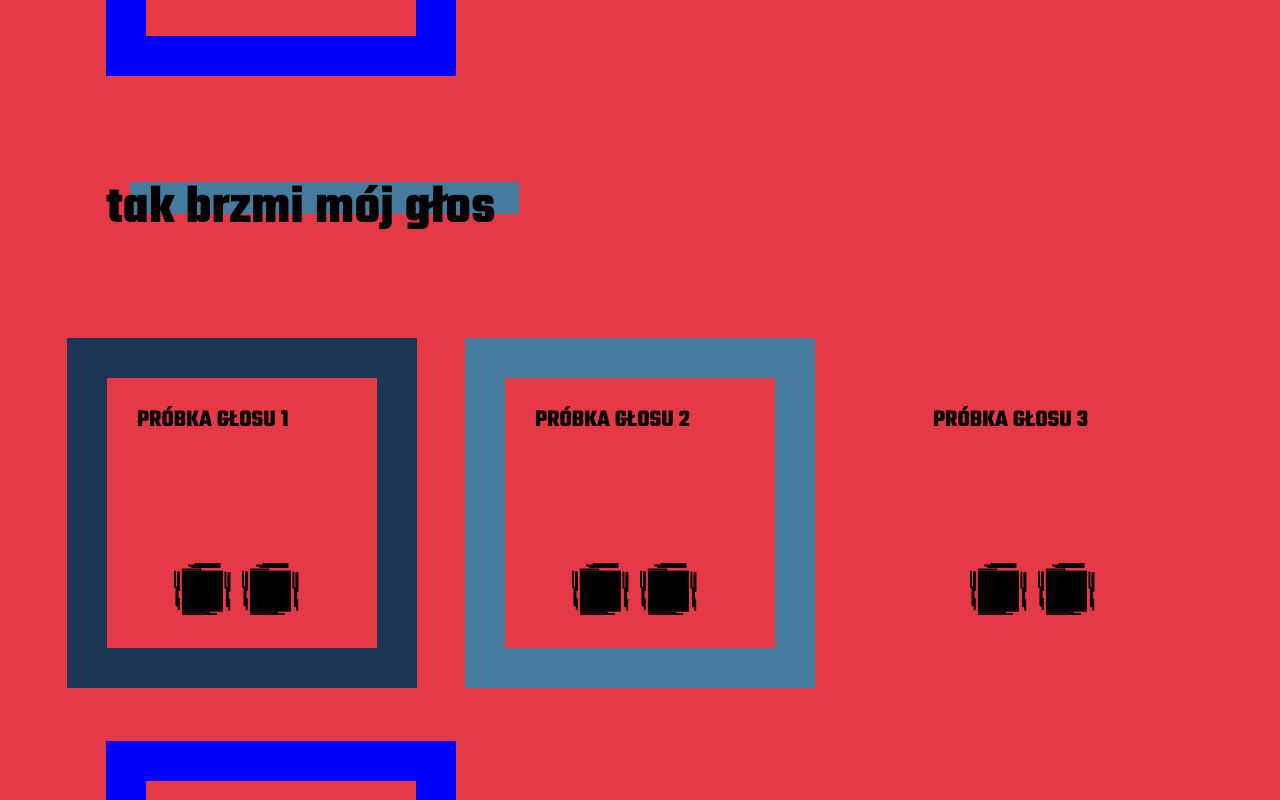
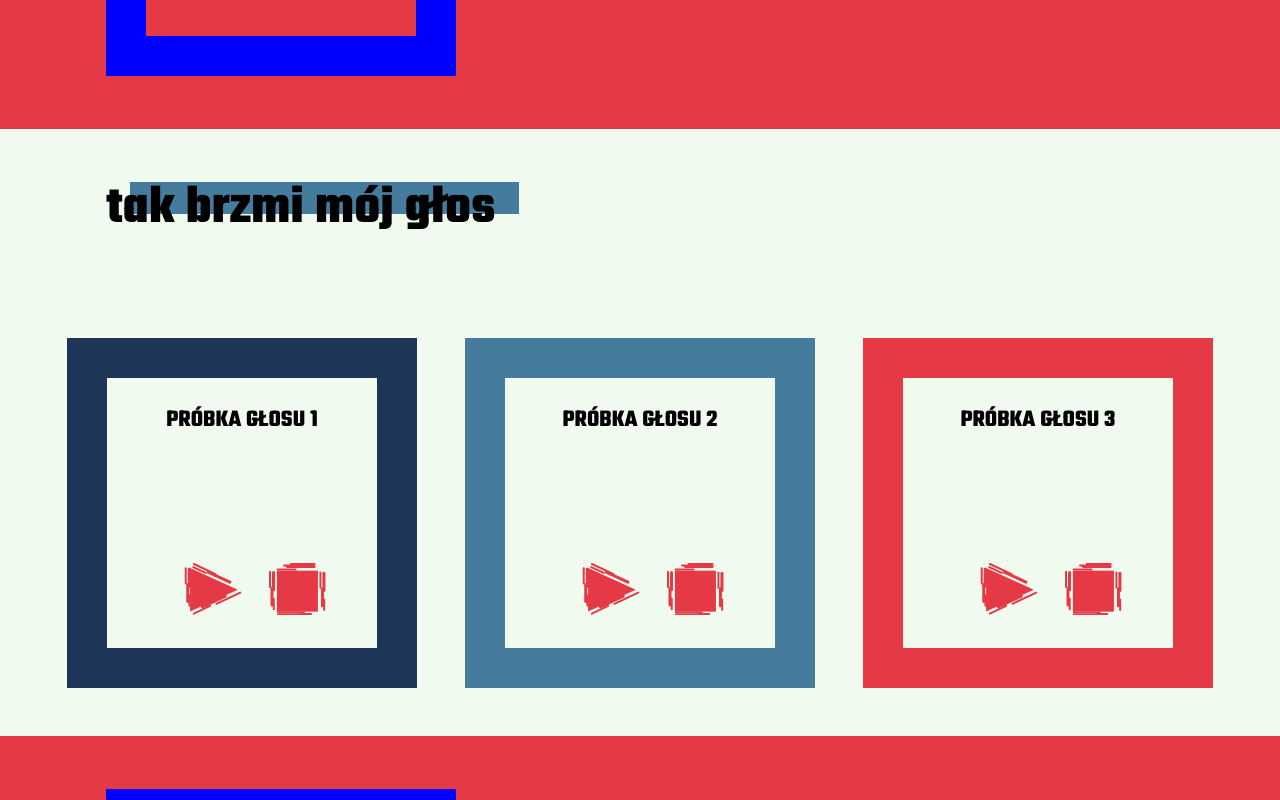
Before and after one commit to rodzinnie/adekwatnie, a React (Vite) app: page / in a window 1280 px wide. Shown: the part 2200-3000 px from the top of the page. Built offline with nearby package versions, Linux system fonts and the light colour scheme.

Commit message:
Fix voice record section

```diff
--- a/src/components/common/Tile/index.module.scss
+++ b/src/components/common/Tile/index.module.scss
@@ -7,6 +7,7 @@
   display: flex;
   flex-direction: column;
   justify-content: space-between;
+  align-items: center;
   border: 40px solid blue;
   font-family: $main-font-heading;
   text-transform: uppercase;
@@ -36,7 +37,9 @@
 
 .buttons {
   display: flex;
-  justify-content: center;
+  justify-content: space-between;
+  gap: 20%;
+  width: fit-content;
 }
 
 @media (max-width: $xl) {
--- a/src/components/common/TilesContainer/index.jsx
+++ b/src/components/common/TilesContainer/index.jsx
@@ -1,9 +1,10 @@
+import clsx from 'clsx'
 import styles from './index.module.scss'
 import { Tile } from '../'
 
-function TilesContainer({ list, heading }) {
+function TilesContainer({ list, heading, className }) {
   return (
-    <div className={styles.root}>
+    <div className={clsx(styles.root, className)}>
       {heading}
       <div className={styles.tilesSection}>
         {list.map((listItem, i) => {
--- /dev/null
+++ b/src/components/common/VoiceRecords/index.jsx
@@ -0,0 +1,21 @@
+import TilesContainer from '../TilesContainer/index'
+import Heading from '../Heading'
+import styles from './index.module.scss'
+
+const VoiceRecords = ({ list }) => {
+  return (
+    <section className={styles.root}>
+      <TilesContainer
+        className={styles.tilesContainer}
+        list={list}
+        heading={
+          <Heading variant='bgLightBlue'>
+            <h3>tak brzmi mój głos</h3>
+          </Heading>
+        }
+      />
+    </section>
+  )
+}
+
+export default VoiceRecords
--- /dev/null
+++ b/src/components/common/VoiceRecords/index.module.scss
@@ -0,0 +1,11 @@
+@import '../../../settings';
+
+.root {
+  background-color: $lightBackground;
+  display: flex;
+  justify-content: center;
+}
+
+.tilesContainer {
+  max-width: 1300px;
+}
--- a/src/components/layout/About/index.jsx
+++ b/src/components/layout/About/index.jsx
@@ -1,31 +1,40 @@
 import { Carousel, Container, Heading, TilesContainer } from '../../common'
 import styles from './index.module.scss'
+import VoiceRecords from '../../common/VoiceRecords/index'
 const list = [
   {
     title: 'Próbka Głosu 1',
-    buttons: ['play', 'stop'],
+    buttons: [
+      { name: 'play', fill: '#e63946' },
+      { name: 'stop', fill: '#e63946' },
+    ],
     variant: 'darkBlue',
-    fill: '#1d3557',
   },
   {
     title: 'Próbka Głosu 2',
-    buttons: ['play', 'stop'],
+    buttons: [
+      { name: 'play', fill: '#e63946' },
+      { name: 'stop', fill: '#e63946' },
+    ],
     variant: 'lightBlue',
-    fill: '#457b9d',
   },
   {
     title: 'Próbka Głosu 3',
-    buttons: ['play', 'stop'],
+    buttons: [
+      { name: 'play', fill: '#e63946' },
+      { name: 'stop', fill: '#e63946' },
+    ],
     variant: 'red',
-    fill: '#e63946',
   },
 ]
+
 const testimonials = [
   'Obejrzałam ten film, ale powiem, że bez szczególnych emocji. Nic mnie w tym filmie zbytnio nie poruszyło. Jedynym pozytywem dla mnie jest bardzo dobrze zrobiona i przeczytana audiodeskrypcja, bo bez niej chyba nie dotrwałabym do końca filmu (H.U., recenzja filmu Śniegu już nigdy nie będzie)',
   'Audiodeskrypcja sporządzona i przeczytana na najwyższym poziomie. Brawo (U.N., recenzja filmu Śniegu już nigdy nie będzie)',
   'W jak widoki – są piękne, co znakomicie oddała bardzo dobra audiodeskrypcja (E.G., recenzja filmu Psie pazury)',
   'Jeśli mowa o postaciach, to Phil od początku filmu wydawał mi się zły – czy tego chciała autorka, żebyśmy patrzyli ze złością na tego kowboja i myśleli „on coś kombinuje coś złego?. Dużo dawała też barwna, a jednocześnie informująca o przebiegu akcji audiodeskrypcja…” (J.M., recenzja filmu Psie pazury)',
 ]
+
 function About() {
   return (
     <section id='about' className={styles.root}>
@@ -43,14 +52,7 @@ function About() {
           czytaniem audiodeskrypcji na żywo oraz nagrywaniem.
         </p>
       </Container>
-      <TilesContainer
-        list={list}
-        heading={
-          <Heading variant='bgLightBlue'>
-            <h3>tak brzmi mój głos</h3>
-          </Heading>
-        }
-      />
+      <VoiceRecords list={list} />
       <section>
         <Container>
           <Heading variant='bgRed'>
--- a/src/components/layout/About/index.module.css
+++ b/src/components/layout/About/index.module.css
@@ -1,5 +1,5 @@
 /* FONTS */
-@import url("https://fonts.googleapis.com/css2?family=Oswald:wght@200;300;400;500;600;700&family=Teko:wght@300;400;500;600;700&display=swap");
+@import url('https://fonts.googleapis.com/css2?family=Oswald:wght@200;300;400;500;600;700&family=Teko:wght@300;400;500;600;700&display=swap');
 /* FONT COLORS */
 /* BACKGROUND COLORS */
 /* HEIGHTS */
@@ -9,23 +9,25 @@
 *   for multiples use calc($var*[const])
 */
 .lightBackground {
-  background-color: #D9D9D9;
+  background-color: #d9d9d9;
 }
 
-.paraLeft, .paraRight {
+.paraLeft,
+.paraRight {
   padding: 20px;
   position: relative;
   width: 60%;
   margin: 40px 0;
-  font-family: "Oswald", sans-serif;
+  font-family: 'Oswald', sans-serif;
   line-height: 150%;
   font-size: 25px;
   z-index: 1;
 }
-.paraLeft::before, .paraRight::before {
+.paraLeft::before,
+.paraRight::before {
   z-index: -2;
   position: absolute;
-  content: "";
+  content: '';
   left: 0;
   top: 0;
   width: 100%;
@@ -37,23 +39,23 @@
   margin-right: 40%;
 }
 .paraLeft::before {
-  background-color: #457B9D;
+  background-color: #457b9d;
 }
 
 .paraRight {
   margin-left: 40%;
 }
 .paraRight::before {
-  background-color: #1D3557;
+  background-color: #1d3557;
 }
 
 .root {
-  background-color: #E63946;
+  background-color: #e63946;
   padding: 4.15% 0;
 }
 
 .aboutMe {
-  font-family: "Oswald", sans-serif;
+  font-family: 'Oswald', sans-serif;
   padding: 8.3%;
   font-size: 25px;
   padding-top: 20%;
@@ -64,7 +66,7 @@
   width: 400px;
   height: 400px;
   border-radius: 200px;
-  outline: 20px solid #1D3557;
+  outline: 20px solid #1d3557;
   position: absolute;
   right: -100px;
   top: -100px;
@@ -75,7 +77,7 @@
 .myPic > * {
   width: 100%;
   height: 100%;
-  background-image: url("../../../assets/jago.jpg");
+  background-image: url('../../../assets/jago.jpg');
   background-position: center;
   background-size: cover;
-}/*# sourceMappingURL=index.module.css.map */
+} /*# sourceMappingURL=index.module.css.map */
```
